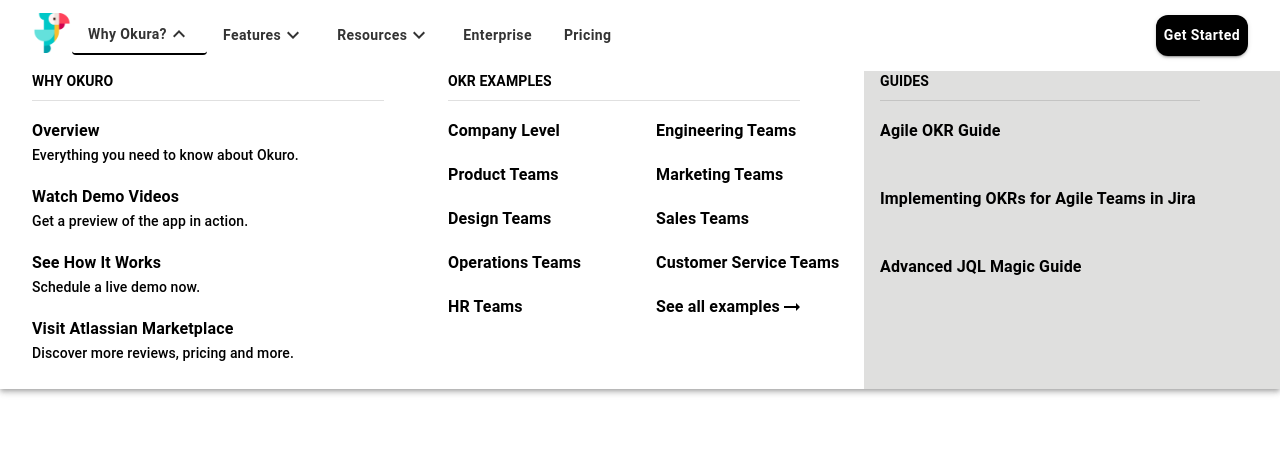
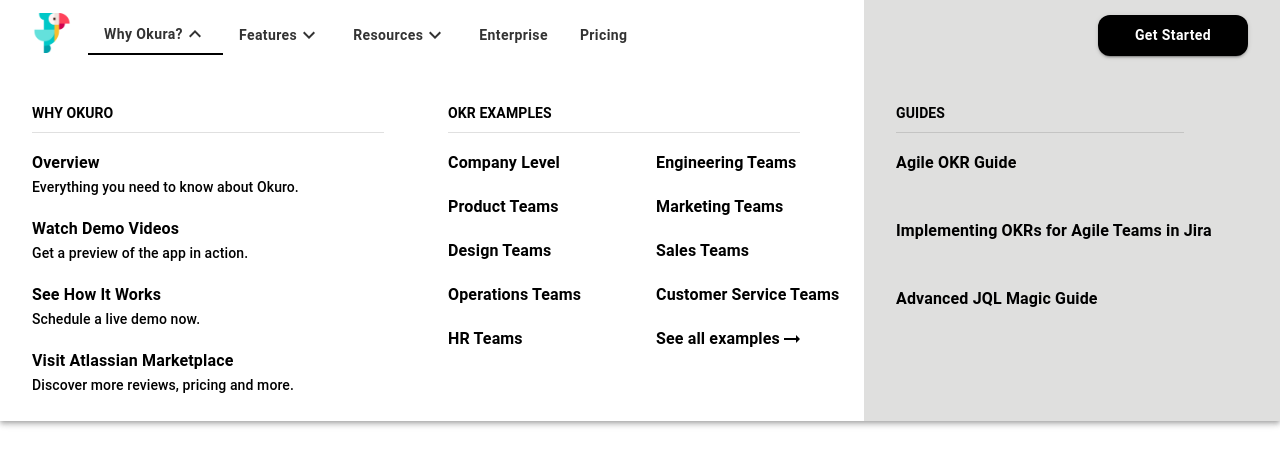
Before and after one commit to DevLukeHere/react-navigation-bar, a React (Create React App) app: page / in a window 1280 px wide. Both pictures are taken after a click on the button "Why Okura?". Shown: the top 466 px of the page. Built offline with nearby package versions, Linux system fonts and the light colour scheme.

Commit message:
Styling changes

```diff
--- a/src/components/DesktopDrawer.js
+++ b/src/components/DesktopDrawer.js
@@ -12,6 +12,40 @@
         },
       },
     },
+    MuiTypography: {
+      variants: [
+        {
+          props: {
+            hover: "maroon",
+          },
+          style: {
+            ":hover": {
+              color: "#d0004f",
+            },
+          },
+        },
+        {
+          props: {
+            hover: "teal",
+          },
+          style: {
+            ":hover": {
+              color: "#00a0aa",
+            },
+          },
+        },
+        {
+          props: {
+            hover: "yellow",
+          },
+          style: {
+            ":hover": {
+              color: "#fabe2c",
+            },
+          },
+        },
+      ],
+    },
   },
 });
 
@@ -23,6 +57,7 @@
           width: "100%",
           backgroundColor: "#ffffff",
           color: "#000000",
+          paddingTop: "2rem",
         }}
       >
         <Grid display="grid" gridTemplateColumns="repeat(3, 1fr)">
@@ -35,6 +70,7 @@
             <Box style={{ marginBottom: "1rem" }}>
               <Typography
                 variant="subtitle1"
+                hover="teal"
                 style={{ fontWeight: "bold", cursor: "pointer" }}
               >
                 Overview
@@ -47,6 +83,7 @@
             <Box style={{ marginBottom: "1rem" }}>
               <Typography
                 variant="subtitle1"
+                hover="teal"
                 style={{ fontWeight: "bold", cursor: "pointer" }}
               >
                 Watch Demo Videos
@@ -59,6 +96,7 @@
             <Box style={{ marginBottom: "1rem" }}>
               <Typography
                 variant="subtitle1"
+                hover="teal"
                 style={{ fontWeight: "bold", cursor: "pointer" }}
               >
                 See How It Works
@@ -71,6 +109,7 @@
             <Box style={{ marginBottom: "1.5rem" }}>
               <Typography
                 variant="subtitle1"
+                hover="teal"
                 style={{ fontWeight: "bold", cursor: "pointer" }}
               >
                 Visit Atlassian Marketplace
@@ -92,60 +131,70 @@
             >
               <Typography
                 variant="subtitle1"
+                hover="maroon"
                 style={{ fontWeight: "bold", cursor: "pointer" }}
               >
                 Company Level
               </Typography>
               <Typography
                 variant="subtitle1"
+                hover="maroon"
                 style={{ fontWeight: "bold", cursor: "pointer" }}
               >
                 Engineering Teams
               </Typography>
               <Typography
                 variant="subtitle1"
+                hover="maroon"
                 style={{ fontWeight: "bold", cursor: "pointer" }}
               >
                 Product Teams
               </Typography>
               <Typography
                 variant="subtitle1"
+                hover="maroon"
                 style={{ fontWeight: "bold", cursor: "pointer" }}
               >
                 Marketing Teams
               </Typography>
               <Typography
                 variant="subtitle1"
+                hover="maroon"
                 style={{ fontWeight: "bold", cursor: "pointer" }}
               >
                 Design Teams
               </Typography>
               <Typography
                 variant="subtitle1"
+                hover="maroon"
                 style={{ fontWeight: "bold", cursor: "pointer" }}
               >
                 Sales Teams
               </Typography>
               <Typography
                 variant="subtitle1"
+                hover="maroon"
                 style={{ fontWeight: "bold", cursor: "pointer" }}
               >
                 Operations Teams
               </Typography>
               <Typography
                 variant="subtitle1"
+                hover="maroon"
                 style={{ fontWeight: "bold", cursor: "pointer" }}
               >
                 Customer Service Teams
               </Typography>
               <Typography
                 variant="subtitle1"
+                hover="maroon"
                 style={{ fontWeight: "bold", cursor: "pointer" }}
               >
                 HR Teams
               </Typography>
               <Typography
                 variant="subtitle1"
+                hover="maroon"
                 style={{
                   fontWeight: "bold",
                   display: "flex",
@@ -159,13 +208,31 @@
               </Typography>
             </Grid>
           </Grid>
-          <Grid style={{ backgroundColor: "#DFDFDE", padding: "0 1rem" }}>
+          <Grid
+            style={{
+              backgroundColor: "#DFDFDE",
+              padding: "0 2rem",
+              position: "relative",
+            }}
+          >
+            <Grid
+              style={{
+                backgroundColor: "#DFDFDE",
+                width: "100%",
+                height: "40%",
+                position: "absolute",
+                top: "-40%",
+                left: "0",
+                zIndex: "0",
+              }}
+            ></Grid>
             <Typography variant="subtitle2" style={{ fontWeight: "bold" }}>
               GUIDES
             </Typography>
             <Divider style={{ margin: "0.5rem 4rem 1rem 0" }} />
             <Typography
               variant="subtitle1"
+              hover="yellow"
               style={{
                 fontWeight: "bold",
                 cursor: "pointer",
@@ -176,6 +243,7 @@
             </Typography>
             <Typography
               variant="subtitle1"
+              hover="yellow"
               style={{
                 fontWeight: "bold",
                 cursor: "pointer",
@@ -186,6 +254,7 @@
             </Typography>
             <Typography
               variant="subtitle1"
+              hover="yellow"
               style={{ fontWeight: "bold", cursor: "pointer" }}
             >
               Advanced JQL Magic Guide
--- a/src/components/NavigationBar.js
+++ b/src/components/NavigationBar.js
@@ -29,6 +29,8 @@
             textTransform: "none",
             fontWeight: "bold",
             padding: "0.5rem",
+            zIndex: "1",
+            minWidth: "150px",
             ":hover": {
               backgroundColor: "#000000",
             },
@@ -40,6 +42,7 @@
             textTransform: "none",
             fontWeight: "bold",
             color: "#333333",
+            borderRadius: "0",
           },
         },
       ],
@@ -75,7 +78,10 @@
             />
           </Box>
 
-          <Box sx={{ flexGrow: 1, display: { xs: "none", md: "flex" } }}>
+          <Box
+            sx={{ flexGrow: 1, display: { xs: "none", md: "flex" } }}
+            style={{ marginLeft: "1rem" }}
+          >
             <Button
               variant="navbar"
               color="primary"
@@ -139,9 +145,10 @@
             sx={{
               display: "flex",
               alignItems: "center",
+              paddingRight: "2rem",
             }}
           >
-            <Box style={{ marginRight: "2rem" }}>
+            <Box>
               <Button variant="contained" color="primary">
                 Get Started
               </Button>
```
